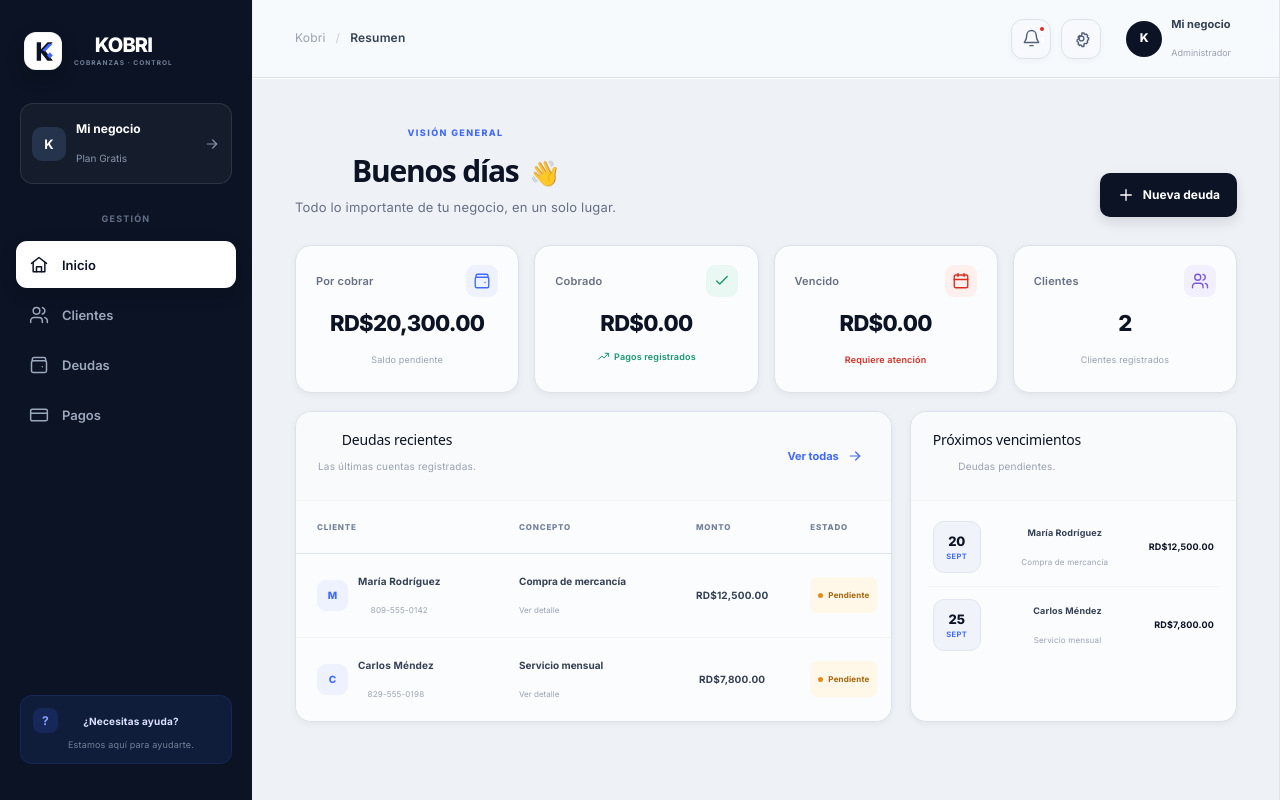
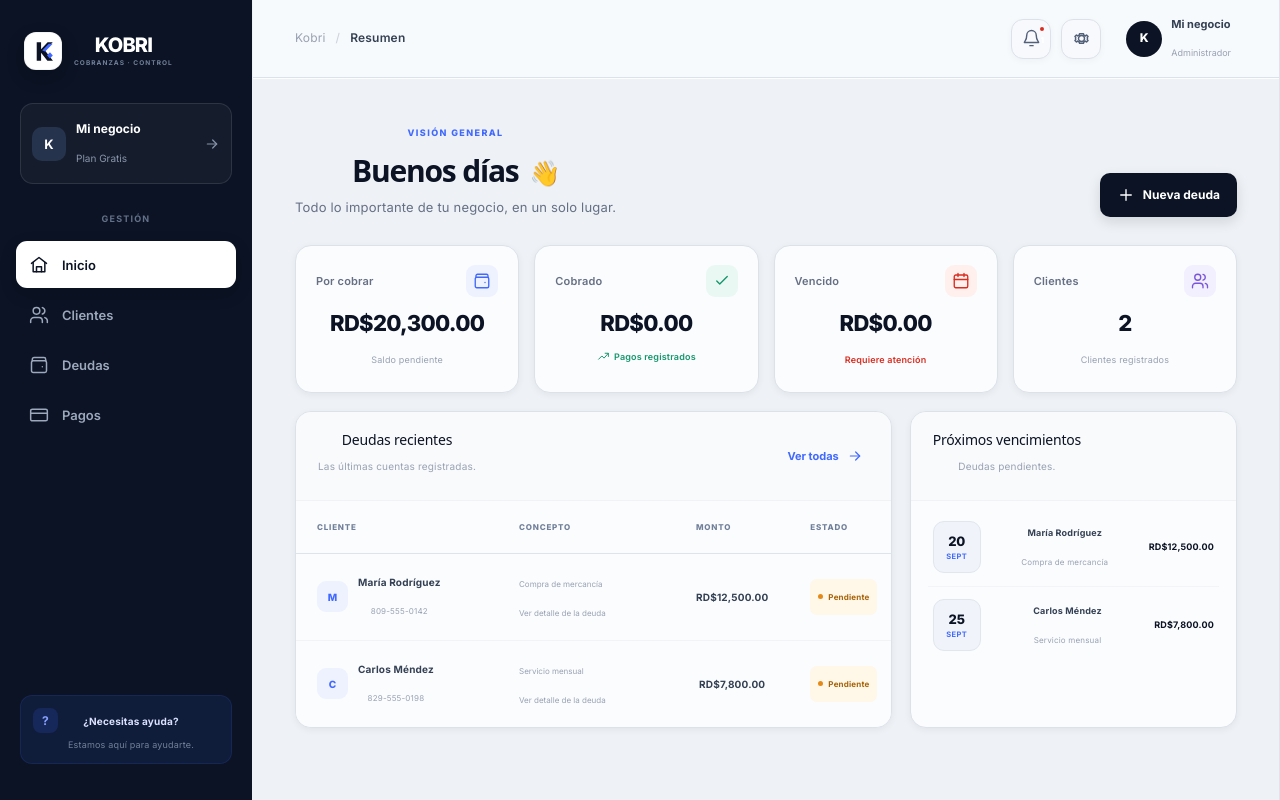
Before and after one commit to Nyxarion-ctrl/kobri, a React (Vite) app: page / in a window 1280 px wide. Built offline with nearby package versions, Linux system fonts and the light colour scheme.

Commit message:
Update App.jsx

```diff
--- a/src/App.jsx
+++ b/src/App.jsx
@@ -183,8 +183,8 @@ function Icon({ name, size = 20 }) {
     ),
     settings: (
       <>
-        <circle cx="12" cy="12" r="3" />
-        <path d="M19.4 15a1.7 1.7 0 0 0 .34 1.88l.06.06-1.8 1.8-.06-.06a1.7 1.7 0 0 0-1.88-.34 1.7 1.7 0 0 0-1.03 1.56V22h-2.54v-.1a1.7 1.7 0 0 0-1.03-1.56 1.7 1.7 0 0 0-1.88.34l-.06.06-1.8-1.8.06-.06A1.7 1.7 0 0 0 8.12 17a1.7 1.7 0 0 0-1.56-1.03H6.5v-2.54h.06A1.7 1.7 0 0 0 8.12 12a1.7 1.7 0 0 0-.34-1.88l-.06-.06 1.8-1.8.06.06a1.7 1.7 0 0 0 1.88.34 1.7 1.7 0 0 0 1.03-1.56V5h2.54v.1a1.7 1.7 0 0 0 1.03 1.56 1.7 1.7 0 0 0 1.88-.34l.06-.06 1.8 1.8-.06.06A1.7 1.7 0 0 0 19.4 10c.2.62.78 1.03 1.43 1.03h.07v2.54h-.07A1.7 1.7 0 0 0 19.4 15Z" />
+        <path d="M12 8.2a3.8 3.8 0 1 0 0 7.6 3.8 3.8 0 0 0 0-7.6Z" />
+        <path d="M19.2 13.1a1.8 1.8 0 0 0 0-2.2l1.1-1.3-1.9-1.9-1.4 1.1a1.8 1.8 0 0 0-2.1-.9L14.5 6h-5l-.4 1.9a1.8 1.8 0 0 0-2.1.9L5.6 7.7 3.7 9.6l1.1 1.3a1.8 1.8 0 0 0 0 2.2l-1.1 1.3 1.9 1.9 1.4-1.1a1.8 1.8 0 0 0 2.1.9l.4 1.9h5l.4-1.9a1.8 1.8 0 0 0 2.1-.9l1.4 1.1 1.9-1.9-1.1-1.3Z" />
       </>
     ),
   }
@@ -1746,7 +1746,7 @@ function App() {
 function DebtTable({ rows, onPay, onDetails, detailed = false }) {
   return (
     <div className="table-wrapper">
-      <table>
+      <table className={`data-table ${detailed ? "detailed-table" : "compact-table"}`}>
         <thead>
           <tr>
             <th>CLIENTE</th>
@@ -1762,12 +1762,11 @@ function DebtTable({ rows, onPay, onDetails, detailed = false }) {
           {rows.map((debt) => (
             <tr key={debt.id}>
               <td>
-                <div className="client-cell">
+                <div className="client-cell client-identity">
                   <div className="client-avatar">
                     {debt.client?.name?.charAt(0) || "K"}
                   </div>
-
-                  <div>
+                  <div className="client-copy">
                     <strong>{debt.client?.name || "Cliente"}</strong>
                     <span>{debt.client?.phone || "Sin teléfono"}</span>
                   </div>
@@ -1780,8 +1779,8 @@ function DebtTable({ rows, onPay, onDetails, detailed = false }) {
                   onClick={() => onDetails?.(debt)}
                   aria-label={`Ver detalle de ${debt.concept}`}
                 >
-                  <strong>{debt.concept}</strong>
-                  <span>Ver detalle</span>
+                  <span className="concept-name">{debt.concept}</span>
+                  <span className="concept-detail">Ver detalle de la deuda</span>
                 </button>
               </td>
 
```
